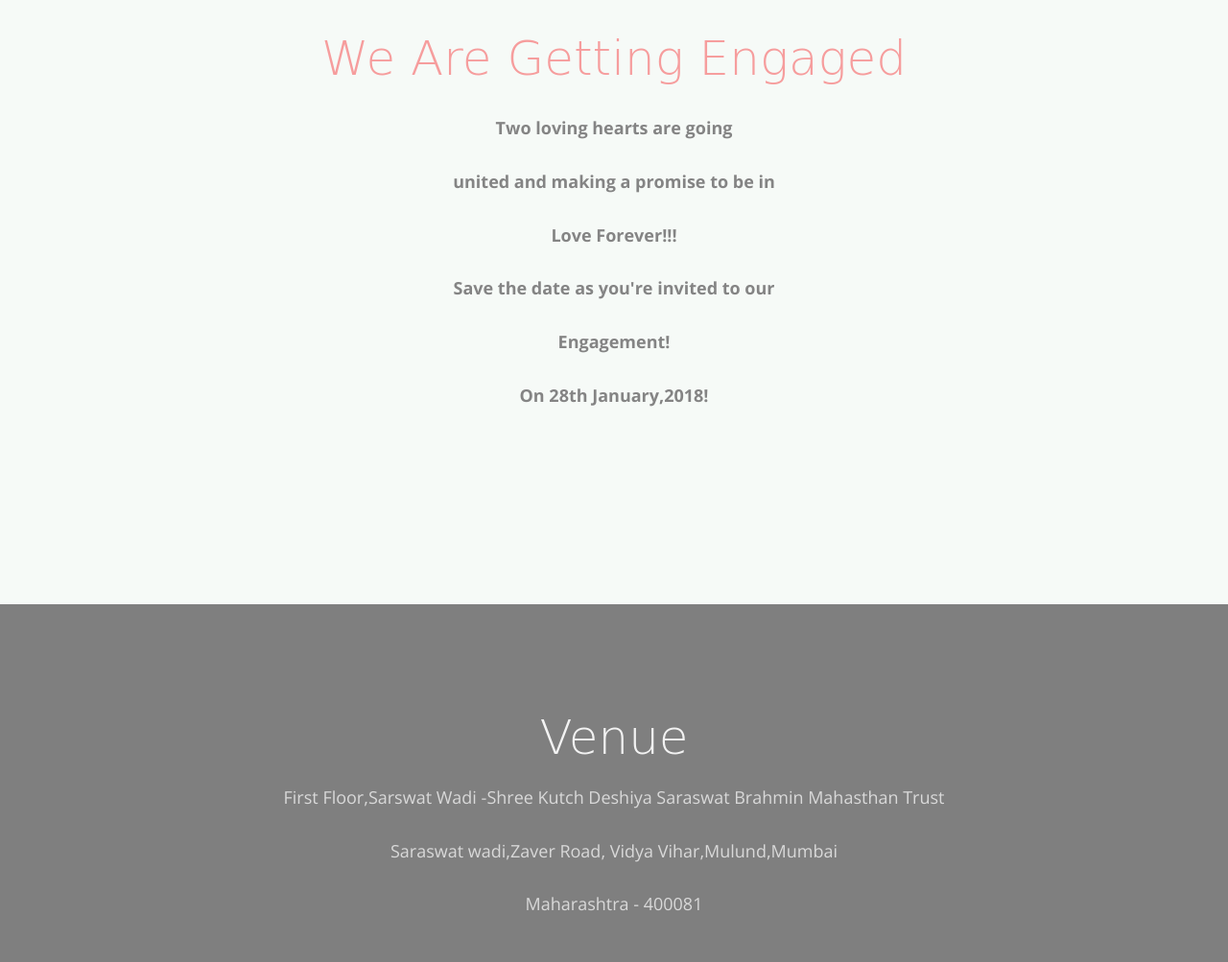
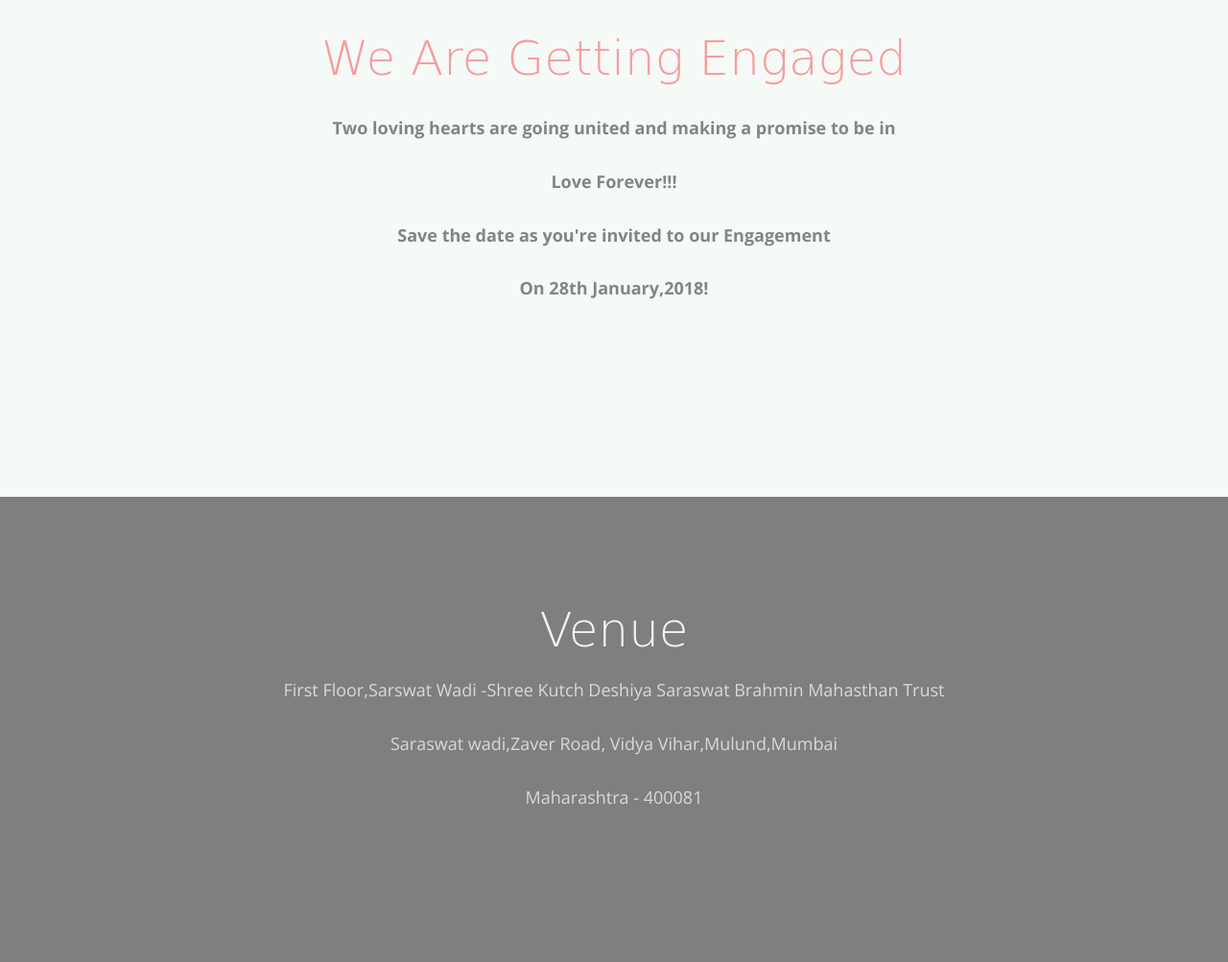
Before and after one commit to sidWedsau/sidWedSau.github.io, a website: page index.html in a window 1280 px wide. Shown: the part 1700-2703 px from the top of the page at 96% size. Drawn offline with nearby package versions, Linux system fonts and the light colour scheme; some packages are replaced by stand-ins of ours; no server answers; files whose address does not match are found by name; a web font is replaced by a local one.

```diff
--- a/index.html
+++ b/index.html
@@ -115,11 +115,9 @@
 					<div class="col-md-8 col-md-offset-2">
 						<div class="col-md-12 text-center heading-section">
 							<h2>We Are Getting Engaged</h2>
-							<p><strong>Two loving hearts are going</strong></p>
-							<p><strong>united and making a promise to be in</strong></p>
+							<p><strong>Two loving hearts are going united and making a promise to be in</strong></p>
 							<p><strong>Love Forever!!!</strong></p>
-							<p><strong>Save the date as you're invited to our</strong></p>
-							<p><strong>Engagement!</strong></p>
+							<p><strong>Save the date as you're invited to our Engagement</strong></p>
 							<p><strong>On 28th January,2018!</strong></p>
 						</div>
 					</div>
```
